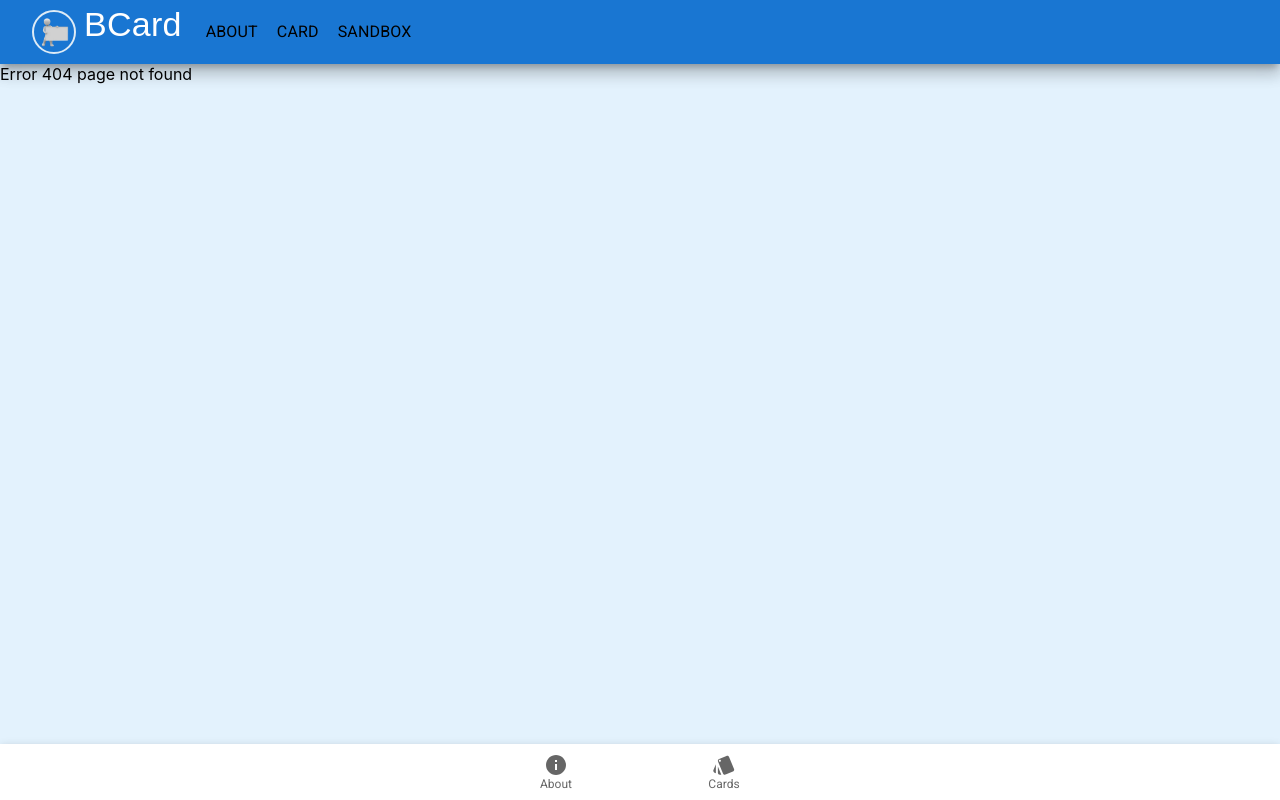
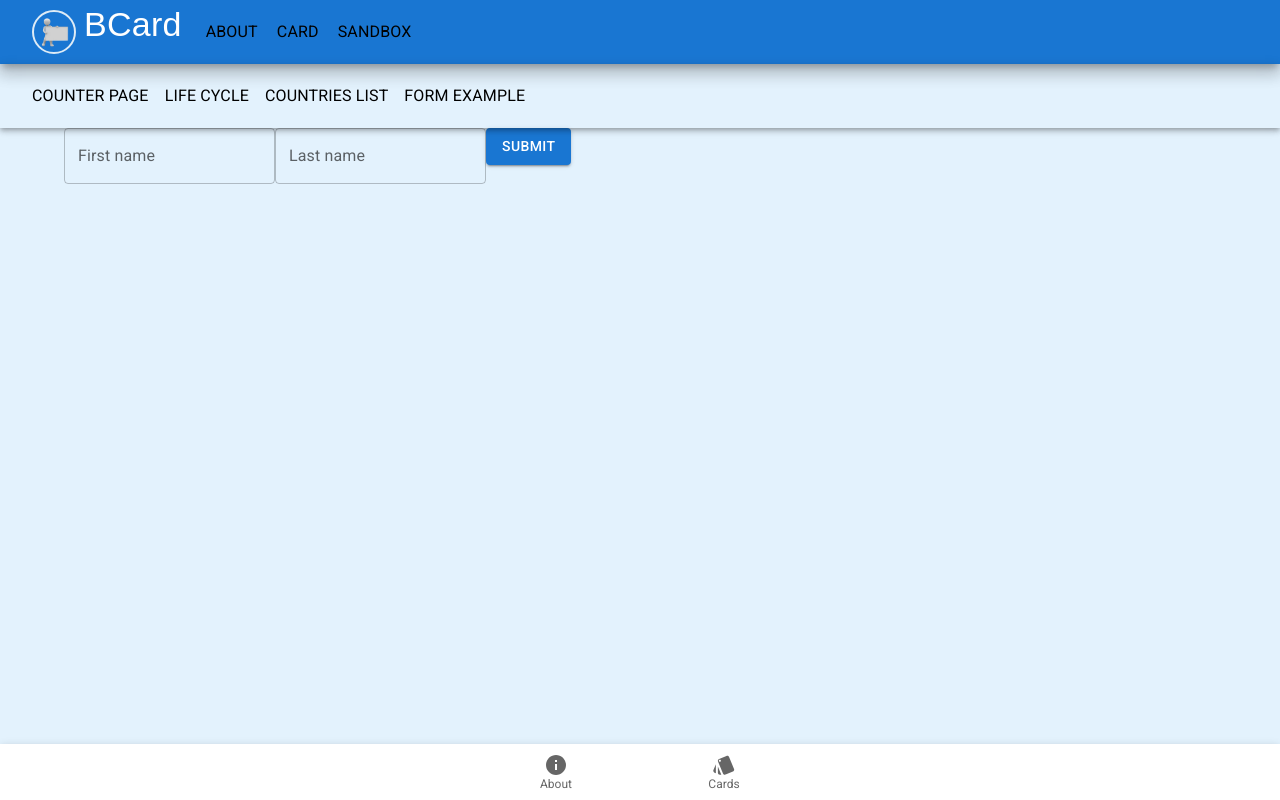
Before and after one commit to MIGELZO/cards-d100923er, a React (Create React App) app: page /sandbox/form in a window 1280 px wide. Before the commit this address had no page. Built offline with nearby package versions, Linux system fonts and the light colour scheme.

Commit message:
sunday er 31.3

```diff
--- a/package.json
+++ b/package.json
@@ -11,6 +11,7 @@
     "@testing-library/react": "^13.4.0",
     "@testing-library/user-event": "^13.5.0",
     "axios": "^1.6.8",
+    "joi": "^17.12.2",
     "react": "^18.2.0",
     "react-dom": "^18.2.0",
     "react-router-dom": "^6.22.3",
--- a/src/cards/components/card/OneCardData.jsx
+++ b/src/cards/components/card/OneCardData.jsx
@@ -1,39 +1,50 @@
-import { Table, TableCell, TableContainer, TableHead, TableRow, Typography } from '@mui/material'
-import React from 'react'
+import {
+  Avatar,
+  Box,
+  Table,
+  TableCell,
+  TableContainer,
+  TableHead,
+  TableRow,
+  Typography,
+} from "@mui/material";
+import React from "react";
 
-export default function OneCardData({cardData}) {
+export default function OneCardData({ cardData }) {
   return (
+    <Box>
+      <Avatar src={cardData.image.url} alt={cardData.image.alt}/>
       <TableContainer>
         <Table>
           <TableHead>
             <TableRow>
               <TableCell>
-                        Title:<Typography>{}</Typography>
+                Title:<Typography>{cardData.title}</Typography>
               </TableCell>
             </TableRow>
             <TableRow>
               <TableCell>
-                        Subtitle:<Typography>{}</Typography>
+                Subtitle:<Typography>{cardData.subtitle}</Typography>
               </TableCell>
             </TableRow>
             <TableRow>
               <TableCell>
-                        Email:<Typography>{}</Typography>
+                Email:<Typography>{cardData.email}</Typography>
               </TableCell>
             </TableRow>
             <TableRow>
               <TableCell>
-                        Phone:<Typography>{}</Typography>
+                Phone:<Typography>{cardData.phone}</Typography>
               </TableCell>
             </TableRow>
             <TableRow>
               <TableCell>
-                        Website:<Typography>{}</Typography>
+                Website:<Typography>{cardData.web}</Typography>
               </TableCell>
             </TableRow>
-
           </TableHead>
         </Table>
       </TableContainer>
-  )
+    </Box>
+  );
 }
--- a/src/cards/pages/CardDetailPage.jsx
+++ b/src/cards/pages/CardDetailPage.jsx
@@ -1,4 +1,4 @@
-import { Avatar, Container } from "@mui/material";
+import { Container } from "@mui/material";
 import React, { useEffect, useState } from "react";
 import PageHeader from "../../components/PageHeader";
 import { useParams } from "react-router-dom";
@@ -40,7 +40,6 @@ export default function CardDetailPage() {
           title="Card Details"
           subtitle="Here you can find all the details about specific card"
         />
-        <Avatar src={cardData.image.url} />
         <OneCardData cardData={cardData} />
       </Container>
     );
--- a/src/routs/Router.jsx
+++ b/src/routs/Router.jsx
@@ -9,6 +9,7 @@ import SendBox from "../sandBox/SandBox";
 import Counter from "../sandBox/Counter";
 import LifeCycle from "../sandBox/LifeCycle";
 import Countries from "../sandBox/countries/Countries";
+import FormExample from "../sandBox/FormExample";
 
 export default function Router() {
   return (
@@ -21,6 +22,7 @@ export default function Router() {
         <Route path="counter" element={<Counter />} />
         <Route path="LifeCycle" element={<LifeCycle />} />
         <Route path="countries" element={<Countries />} />
+        <Route path="form" element={<FormExample />} />
       </Route>
       <Route path="*" element={<ErrorPage />} />
     </Routes>
--- a/src/sandBox/Counter.jsx
+++ b/src/sandBox/Counter.jsx
@@ -1,21 +1,10 @@
-import React, { useEffect, useState } from "react";
+import React from "react";
 import { Box, Button, Typography } from "@mui/material";
+import useCounter from "./hooks/useCounter";
 
 export default function Counter() {
-  const [counter, setCounter] = useState(0);
 
-  useEffect(() => {
-    if (counter % 7 === 0 || counter.toString().includes("7")) {
-      console.log("Boom");
-    }
-  }, [counter]);
-
-  const increment = () => {
-    setCounter((prev) => prev + 1);
-  };
-  const decrement = () => {
-    setCounter((prev) => prev - 1);
-  };
+  const { counter, increment, decrement, reset } = useCounter(0, 1);
 
   return (
     <Box>
@@ -25,6 +14,7 @@ export default function Counter() {
       <Button variant="contained" onClick={decrement}>
         -
       </Button>
+      <Button variant="contained" onClick={reset}>reset</Button>
       <Typography variant="h3">{counter}</Typography>
     </Box>
   );
--- /dev/null
+++ b/src/sandBox/FormExample.jsx
@@ -0,0 +1,49 @@
+import { Box, Button, TextField } from "@mui/material";
+import Joi from "joi";
+import React, { useState } from "react";
+
+const schema = Joi.object({
+  firstName: Joi.string().min(2),
+  lastName: Joi.string().min(2).max(10),
+});
+
+export default function FormExample() {
+  const [formData, setFormData] = useState({
+    firstName: "",
+    lastName: "",
+  });
+
+  const handleChange = (event) => {
+    setFormData((prev) => ({
+      ...prev,
+      [event.target.name]: event.target.value,
+    }));
+  };
+
+  const handleSubmit = () => {
+    const validateObj = schema.validate(formData);
+    console.log(validateObj);
+  };
+
+  return (
+    <div>
+      <Box>
+        <TextField
+          label="First name"
+          value={formData.firstName}
+          name="firstName"
+          onChange={handleChange}
+        />
+        <TextField
+          label="Last name"
+          value={formData.lastName}
+          name="lastName"
+          onChange={handleChange}
+        />
+        <Button variant="contained" onClick={handleSubmit}>
+          Submit
+        </Button>
+      </Box>
+    </div>
+  );
+}
--- a/src/sandBox/SandBox.jsx
+++ b/src/sandBox/SandBox.jsx
@@ -15,6 +15,7 @@ export default function SendBox() {
             sx={{ color: "black" }}
           />
           <NavItem to="countries" lable="Countries list" sx={{ color: "black" }} />
+          <NavItem to="form" lable="form example" sx={{ color: "black" }} />
         </Toolbar>
       </AppBar>
 
--- /dev/null
+++ b/src/sandBox/hooks/useCounter.js
@@ -0,0 +1,21 @@
+import { useState } from "react";
+
+export default function useCounter(initialValue = 0, gaps = 0) {
+
+ const [counter, setCounter] = useState(initialValue);
+
+  const increment = () => {
+    setCounter((prev) => prev + gaps);
+  };
+
+  const decrement = () => {
+    setCounter((prev) => prev - gaps);
+  };
+
+  const reset = () => {
+    setCounter(0)
+  }
+
+  return { counter, increment, decrement, reset };
+
+}
```
Also changed, not shown: 1 other file (tests, documents, lock files or other folders). Lines whose indentation alone changed are shown as unchanged.
